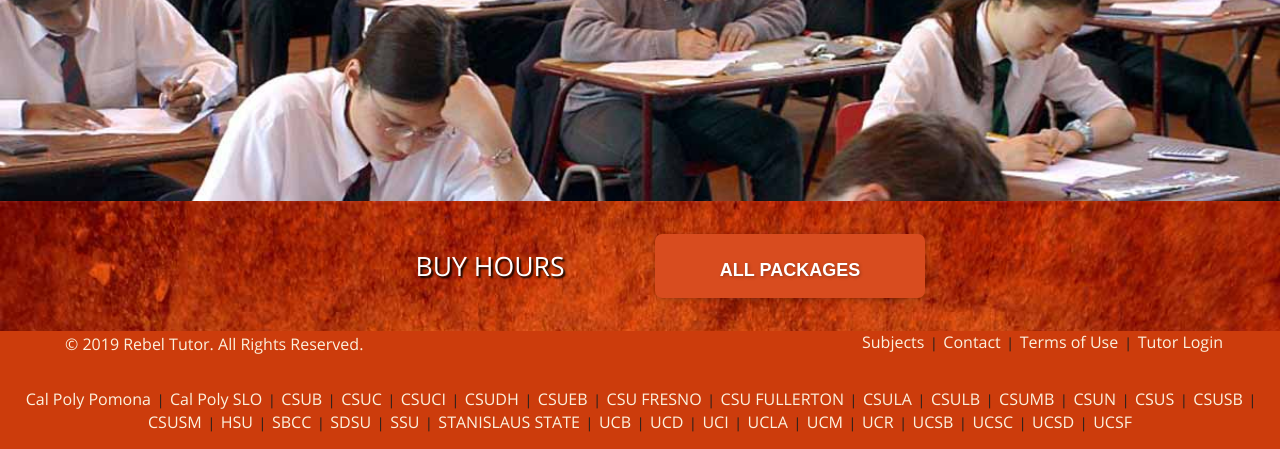
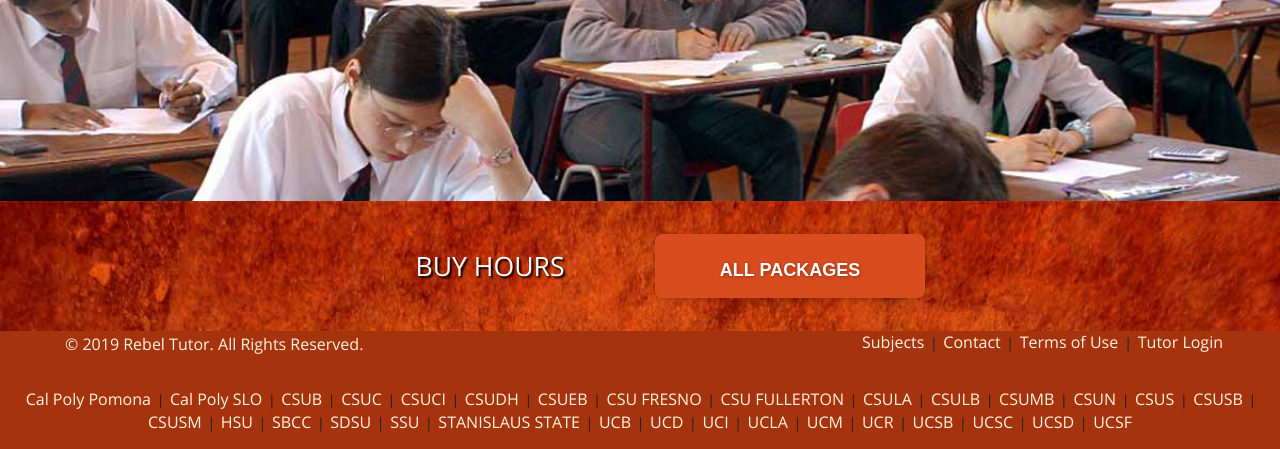
Before and after one commit to badassrobb/rebeltutors, a website: page views/index.html in a window 1280 px wide. Shown: the part 431-880 px from the top of the page. Drawn offline with nearby package versions, Linux system fonts and the light colour scheme; files that its build step writes are made by us from their sources; no server answers; files whose address does not match are found by name.

Commit message:
rebel chalkboard change color

```diff
--- a/public/stylesheets/style.css
+++ b/public/stylesheets/style.css
@@ -29,12 +29,12 @@
 
 /* Color Variables  */
 :root {
-  --ba_green:  #e8420b;
+  --ba_green:  #a5340e;
   --ba_orange: #e8461d;
   --ba_green_cards: #009B69;
   --ba_teal_bright: #1DE8A6;
   --ba_teal_dark: #009B69;
-  --ba_original_green: #cc3c0c;
+  --ba_original_green: #a5340e;
   --ba_original_orange: #d84c1f;
   --ba_original_orange_hover: #e86a2f;
   --ba_original_copyright_yellow: #FCF1DE;
```
